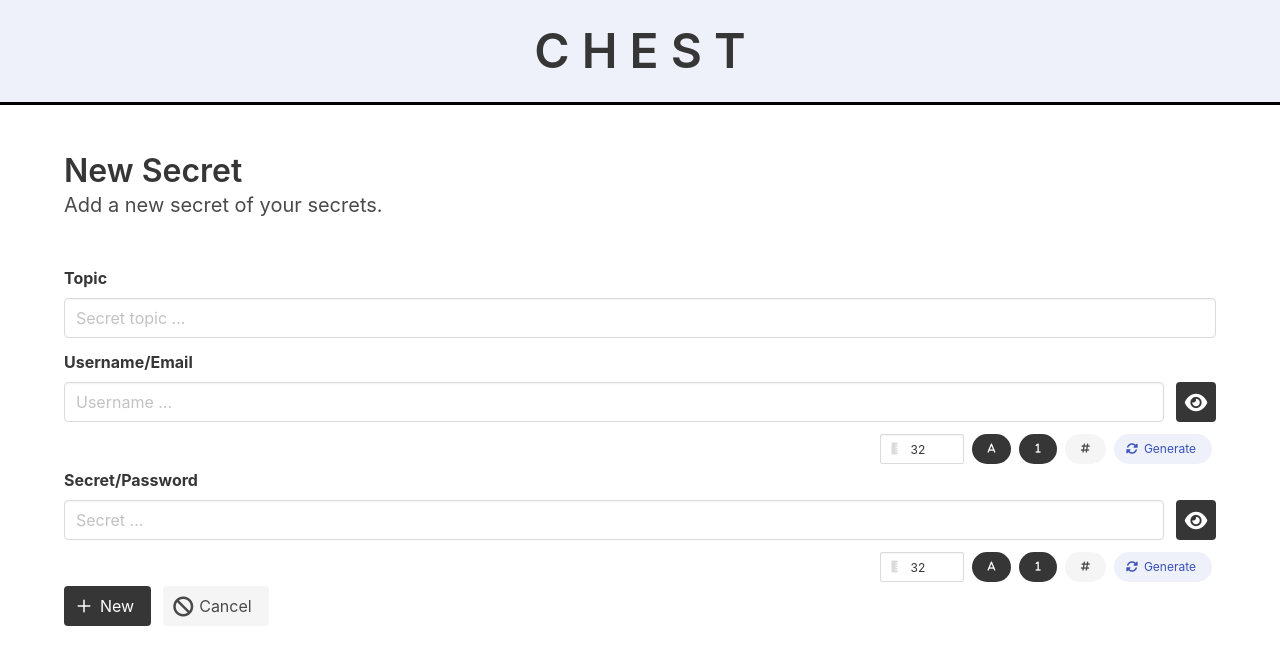
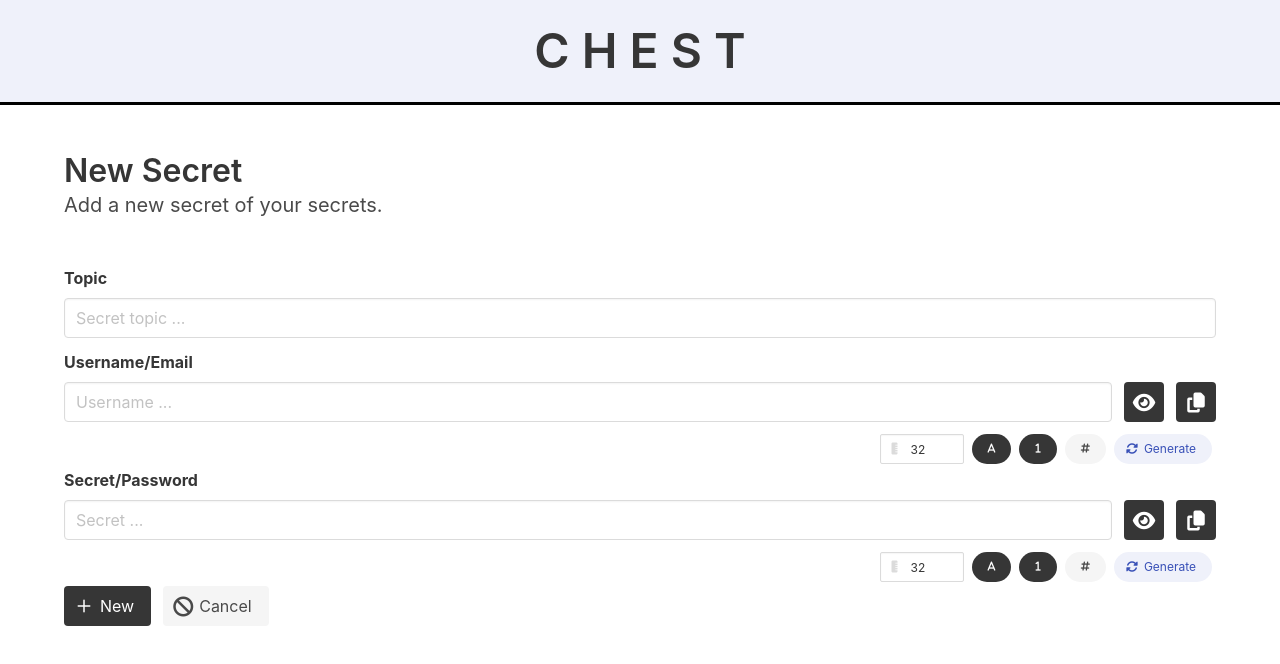
Before and after one commit to you97ssef/Vault, a Vue app: page /categories/1/new-secret in a window 1280 px wide. Shown: the top 664 px of the page. Built offline with nearby package versions, Linux system fonts and the light colour scheme.

Commit message:
added copy buttons

```diff
--- a/src/views/secret/SecretEdition.vue
+++ b/src/views/secret/SecretEdition.vue
@@ -35,7 +35,14 @@
                     <button type="button" class="button is-dark" @click="toggleVisibility('username')">
                         <div class="icon">
                             <i class="fa-solid fa-lg fa-eye" v-if="!usernameVisibility"></i>
-                            <i class="fa-solid fa-eye-slash" v-if="usernameVisibility"></i>
+                            <i class="fa-solid fa-lg fa-eye-slash" v-if="usernameVisibility"></i>
+                        </div>
+                    </button>
+                </div>
+                <div class="control">
+                    <button type="button" class="button is-dark" @click="copy('username')">
+                        <div class="icon">
+                            <i class="fa-solid fa-lg fa-copy"></i>
                         </div>
                     </button>
                 </div>
@@ -55,7 +62,14 @@
                     <button type="button" class="button is-dark" @click="toggleVisibility('secret')">
                         <div class="icon">
                             <i class="fa-solid fa-lg fa-eye" v-if="!passwordVisibility"></i>
-                            <i class="fa-solid fa-eye-slash" v-if="passwordVisibility"></i>
+                            <i class="fa-solid fa-lg fa-eye-slash" v-if="passwordVisibility"></i>
+                        </div>
+                    </button>
+                </div>
+                <div class="control">
+                    <button type="button" class="button is-dark" @click="copy('secret')">
+                        <div class="icon">
+                            <i class="fa-solid fa-lg fa-copy"></i>
                         </div>
                     </button>
                 </div>
@@ -162,6 +176,10 @@ export default {
         toggleVisibility(type: string) {
             if(type == 'username') this.usernameVisibility = !this.usernameVisibility
             else this.passwordVisibility = !this.passwordVisibility
+        },
+        copy(type: string) {
+            navigator.clipboard.writeText(type == 'username' ? this.secret.username : this.secret.secret);
+            console.log('copied successfully!')
         }
     },
     components: { SecretGenerator }
```
